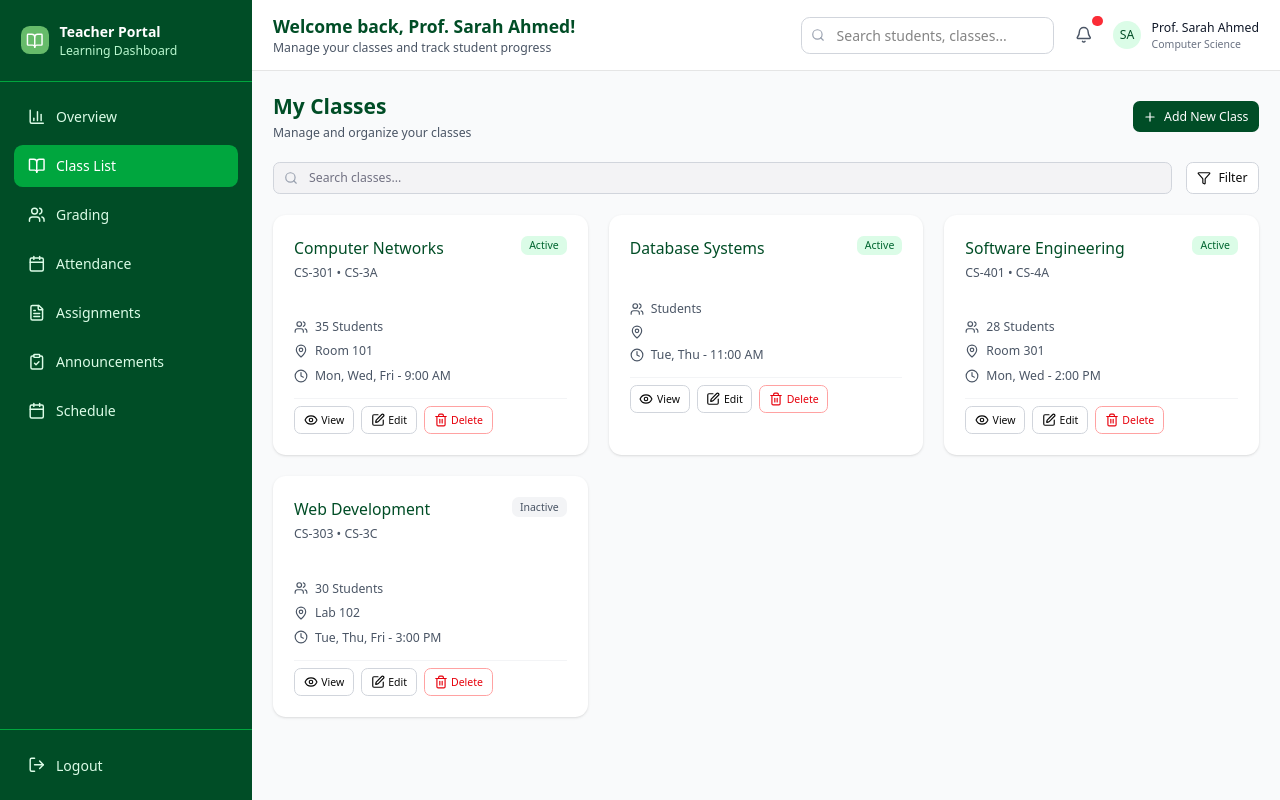
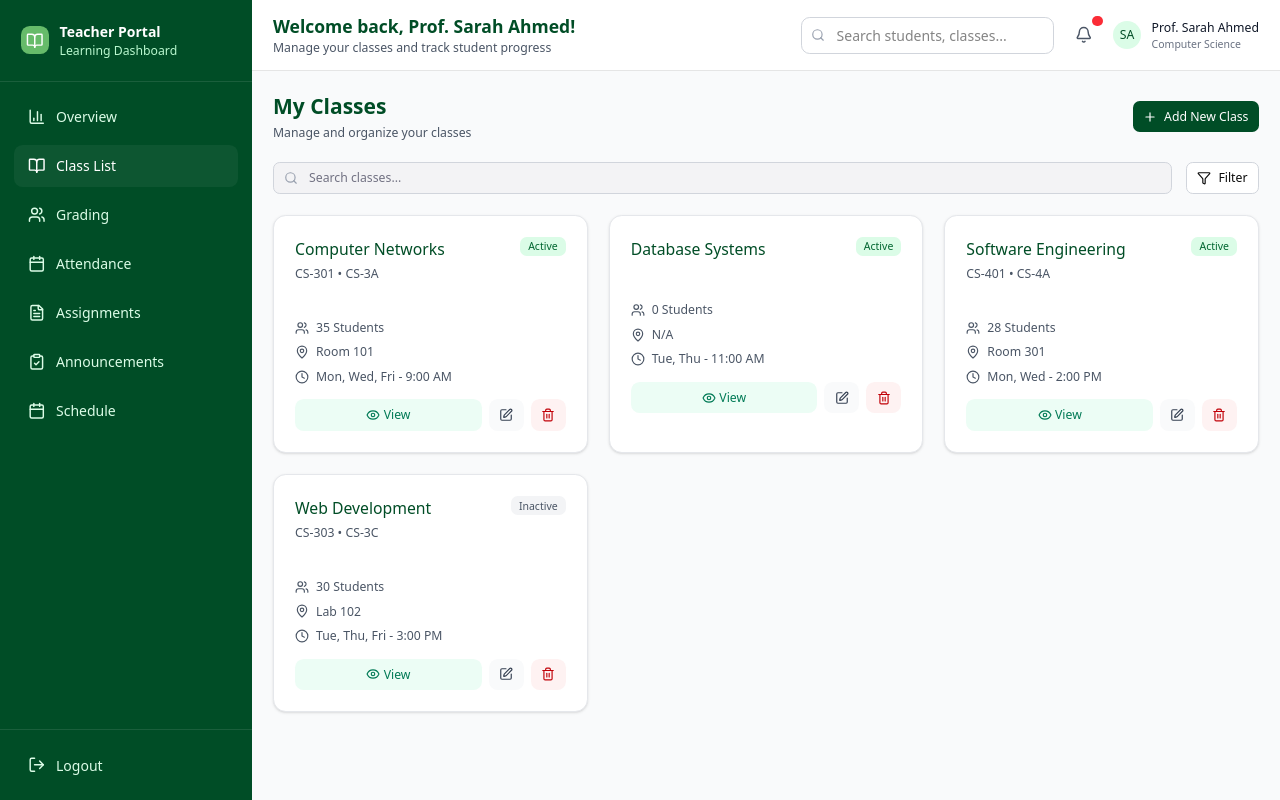
Before and after one commit to Romaisa-Q/Fyp-portal, a Next.js app: page /dashboards/teacherDashboard in a window 1280 px wide. Both pictures are taken after a click on the element "Class List". Built offline with nearby package versions, Linux system fonts and the light colour scheme.

Commit message:
navbar Set

```diff
--- a/components/teacherDashBoard/ClassList.jsx
+++ b/components/teacherDashBoard/ClassList.jsx
@@ -21,7 +21,7 @@ const initialClasses = [
   {
     id: 2,
     name: 'Database Systems',
-    semester:'3rd',
+    semester: '3rd',
     schedule: 'Tue, Thu - 11:00 AM',
     status: 'Active'
   },
@@ -51,7 +51,7 @@ export default function ClassList() {
 
   const filteredClasses = classes.filter(cls =>
     cls.name.toLowerCase().includes(searchTerm.toLowerCase()) ||
-    cls.code.toLowerCase().includes(searchTerm.toLowerCase())
+    (cls.code && cls.code.toLowerCase().includes(searchTerm.toLowerCase()))
   );
 
   const handleSearch = (value) => {
@@ -124,7 +124,7 @@ export default function ClassList() {
       {/* Classes Grid */}
       <div className="grid grid-cols-1 md:grid-cols-2 xl:grid-cols-3 gap-6">
         {filteredClasses.map((classItem) => (
-          <Card key={classItem.id} className="border-0 shadow-sm hover:shadow-md transition-shadow">
+          <Card key={classItem.id} className="border border-gray-200 shadow-sm hover:shadow-md transition-shadow">
             <CardHeader className="pb-3">
               <div className="flex items-start justify-between">
                 <div className="flex-1">
@@ -150,11 +150,11 @@ export default function ClassList() {
               <div className="space-y-2">
                 <div className="flex items-center gap-2 text-sm text-gray-600">
                   <Users className="w-4 h-4" />
-                  <span>{classItem.students} Students</span>
+                  <span>{classItem.students || 0} Students</span>
                 </div>
                 <div className="flex items-center gap-2 text-sm text-gray-600">
                   <MapPin className="w-4 h-4" />
-                  <span>{classItem.room}</span>
+                  <span>{classItem.room || 'N/A'}</span>
                 </div>
                 <div className="flex items-center gap-2 text-sm text-gray-600">
                   <Clock className="w-4 h-4" />
@@ -162,37 +162,27 @@ export default function ClassList() {
                 </div>
               </div>
 
-              {/* Action Buttons */}
-              <div className="flex items-center justify-between pt-2 border-t border-gray-100">
-                <div className="flex items-center gap-2">
-                  <Button
-                    size="sm"
-                    variant="outline"
+              {/* Action Buttons - Updated Design */}
+              <div className="flex space-x-2">
+                <button
                   onClick={() => handleView(classItem.id)}
-                    className="flex items-center gap-1 text-xs border-gray-300 hover:bg-gray-50"
+                  className="flex-1 px-3 py-2 bg-emerald-50 text-emerald-700 rounded-lg hover:bg-emerald-100 transition-colors flex items-center justify-center text-sm"
                 >
-                    <Eye className="w-3 h-3" />
+                  <Eye className="w-4 h-4 mr-1" />
                   View
-                  </Button>
-                  <Button
-                    size="sm"
-                    variant="outline"
+                </button>
+                <button
                   onClick={() => handleEdit(classItem.id)}
-                    className="flex items-center gap-1 text-xs border-gray-300 hover:bg-gray-50"
+                  className="px-3 py-2 bg-gray-50 text-gray-700 rounded-lg hover:bg-gray-100 transition-colors"
                 >
-                    <Edit className="w-3 h-3" />
-                    Edit
-                  </Button>
-                  <Button
-                    size="sm"
-                    variant="outline"
+                  <Edit className="w-4 h-4" />
+                </button>
+                <button
                   onClick={() => handleDelete(classItem.id)}
-                    className="flex items-center gap-1 text-xs border-red-300 text-red-600 hover:bg-red-50"
+                  className="px-3 py-2 bg-red-50 text-red-700 rounded-lg hover:bg-red-100 transition-colors"
                 >
-                    <Trash2 className="w-3 h-3" />
-                    Delete
-                  </Button>
-                </div>
+                  <Trash2 className="w-4 h-4" />
+                </button>
               </div>
             </CardContent>
           </Card>
--- a/components/teacherDashBoard/Sidebar.jsx
+++ b/components/teacherDashBoard/Sidebar.jsx
@@ -29,7 +29,7 @@ export default function Sidebar({ sidebarOpen, setSidebarOpen, activeTab, setAct
     >
       <div className="flex flex-col h-full" style={{ backgroundColor: COLLEGE_COLORS.darkGreen }}>
         {/* Header */}
-        <div className="flex items-center justify-between p-6 border-b border-green-600">
+        <div className="flex items-center justify-between p-6 border-b  border-white/10">
           <div className="flex items-center space-x-3">
             <div
               className="w-8 h-8 rounded-lg flex items-center justify-center"
@@ -46,7 +46,7 @@ export default function Sidebar({ sidebarOpen, setSidebarOpen, activeTab, setAct
           {/* Close button — mobile only */}
           <button
             onClick={() => setSidebarOpen(false)}
-            className="lg:hidden text-white hover:bg-green-600 p-1 rounded"
+            className="lg:hidden text-white hover:bg-white/5  p-1 rounded"
             aria-label="Close sidebar"
           >
             <X className="w-5 h-5" />
@@ -65,7 +65,7 @@ export default function Sidebar({ sidebarOpen, setSidebarOpen, activeTab, setAct
       }}
       className={`
         flex items-center space-x-3 px-4 py-3 rounded-lg cursor-pointer transition-colors
-        ${activeTab === item.key ? 'bg-green-600 text-white' : 'text-green-100 hover:bg-green-600 hover:text-white'}
+        ${activeTab === item.key ? 'bg-white/5  text-white' : 'text-green-100 hover:bg-white/5  hover:text-white'}
       `}
     >
       <item.icon className="w-5 h-5" />
@@ -77,10 +77,10 @@ export default function Sidebar({ sidebarOpen, setSidebarOpen, activeTab, setAct
         </nav>
 
         {/* Footer */}
-        <div className="p-4 border-t border-green-600">
+        <div className="p-4 border-t  border-white/10">
           <div
             onClick={onLogout}
-            className="flex items-center space-x-3 px-4 py-3 rounded-lg text-green-100 hover:bg-green-600 hover:text-white cursor-pointer transition-colors"
+            className="flex items-center space-x-3 px-4 py-3 rounded-lg text-green-100 hover:bg-white/5  hover:text-white cursor-pointer transition-colors"
           >
             <LogOut className="w-5 h-5" />
             <span>Logout</span>
```
Lines whose indentation alone changed are shown as unchanged.
